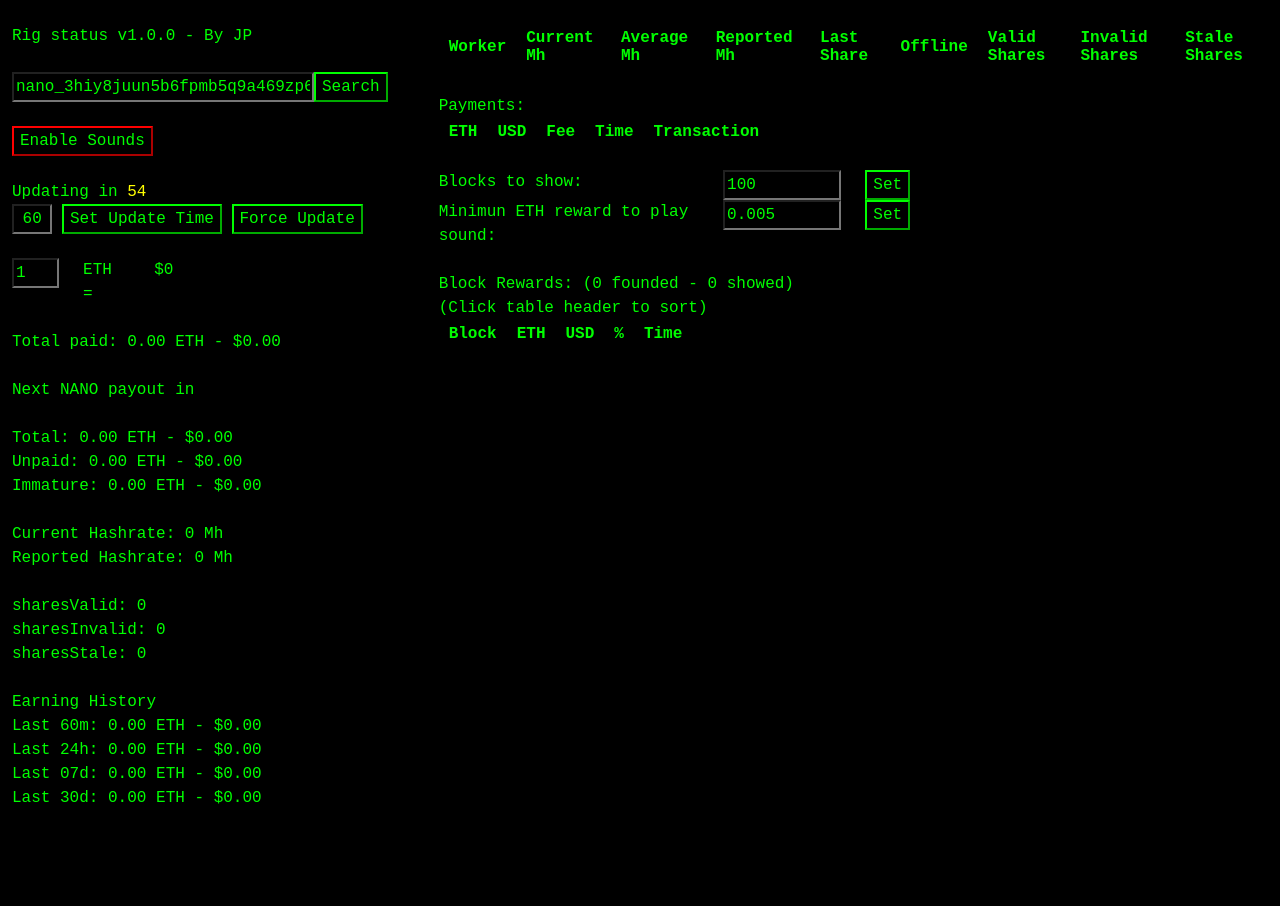
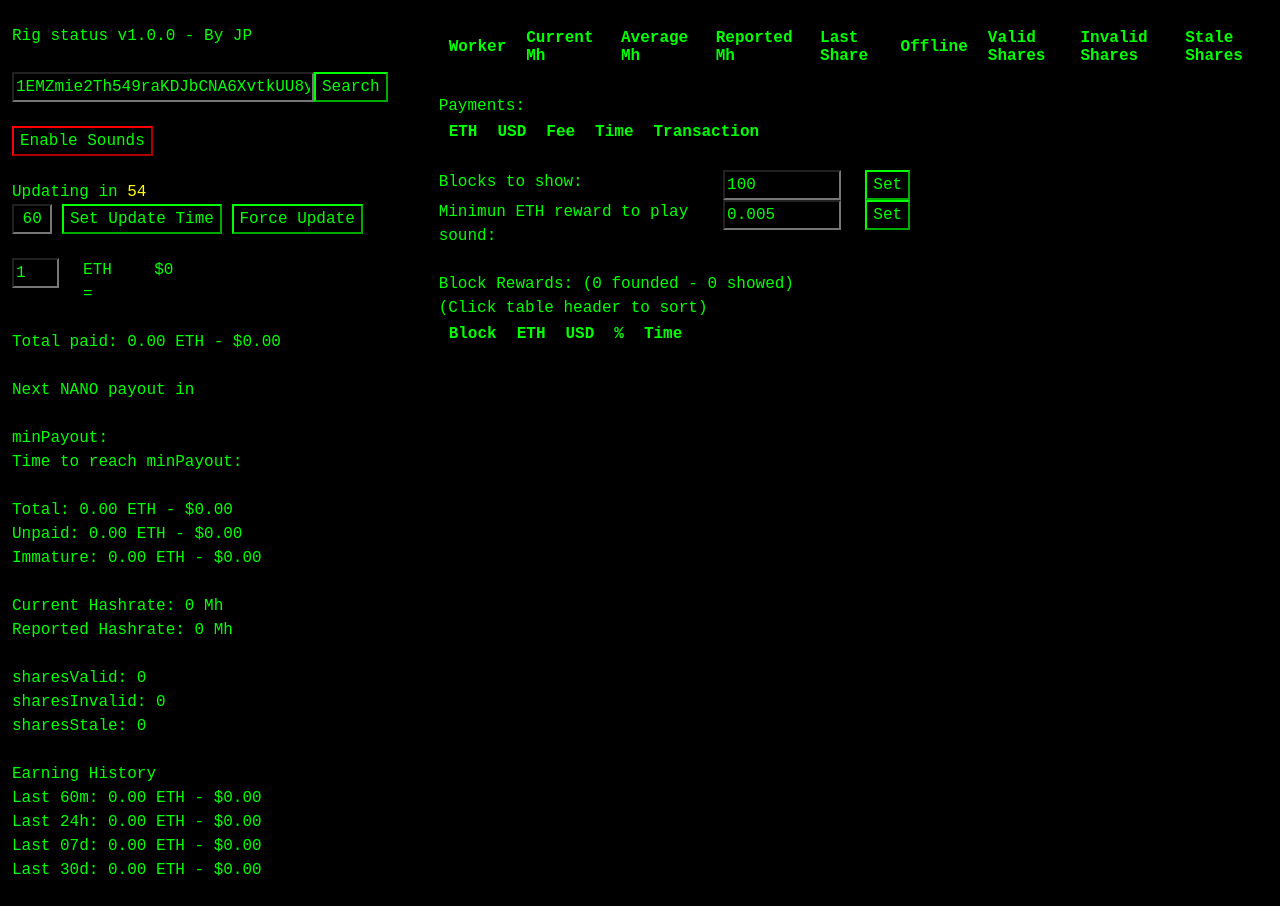
Before and after one commit to juanpe500/2minersApi, a plain HTML site: page index.html in a window 1280 px wide. Before the commit the page ends 834 px from the top, so only its background shows below. Drawn offline with nearby package versions, Linux system fonts and the light colour scheme; no server answers.

Commit message:
Update index.html

```diff
--- a/index.html
+++ b/index.html
@@ -41,8 +41,9 @@
         <div class="row">
             <div class="col-sm-4">
                 <p>Rig status v1.0.0 - By JP</p>
+                <!--   nano_3hiy8juun5b6fpmb5q9a469zp61o4zfqje894ohj6ncpxm641qee8wswb731 -->
                 <br>
-                <input placeholder="Address" value="nano_3hiy8juun5b6fpmb5q9a469zp61o4zfqje894ohj6ncpxm641qee8wswb731" id="addressSearch" style="width: 75%;"><button onclick='setNewAddress()'>Search</button>
+                <input placeholder="Address" value="1EMZmie2Th549raKDJbCNA6XvtkUU8yjYP" id="addressSearch" style="width: 75%;"><button onclick='setNewAddress()'>Search</button>
                 <br><br><button onclick="toggNots()" id="notBut" style="border-color: #ff0000;">Enable Sounds</button>
                 <br><br>
                 <p>Updating in <span id="update" style="color: #ffff00;">60</span></p>
@@ -59,6 +60,9 @@
                 <p id="totalPaid">Total paid: 0.00 ETH - $0.00</p>
                 <br>
                 <p>Next NANO payout in <span id="payoutTime"></span></p>
+                <br>
+                <p >minPayout: <span id="minPayout"></span></p>
+                <p >Time to reach minPayout: <span id="TimeToMinPayout"></span></p>
                 <br>
                 <p id="total">Total: 0.00 ETH - $0.00</p>
                 <p id="cleared">Unpaid: 0.00 ETH - $0.00</p>
@@ -185,6 +189,9 @@ var blocksShowed = document.getElementById("blocksShowed")
 var settedUpdateTime = document.getElementById("settedUpdateTime")
 var BlockToShowInput = document.getElementById("BlockToShowInput")
 var MinToSoundInput = document.getElementById("MinToSoundInput")
+
+var minPayout = document.getElementById("minPayout")
+var TimeToMinPayout = document.getElementById("TimeToMinPayout")
 
 
 var EthDecimal = 1000000000
@@ -363,6 +370,10 @@ async function main(){
                     cleared.innerHTML = "Unpaid: "+(data.stats.balance)/EthDecimal+" ETH - $"+roundToTwo( (data.stats.balance/EthDecimal)*EthPrice)
                     pending.innerHTML = "Immature: "+(data.stats.immature)/EthDecimal+" ETH - $"+roundToTwo( (data.stats.immature/EthDecimal)*EthPrice)
 
+                    minPayout.innerHTML = (data.config.minPayout/EthDecimal)+" ETH"
+
+                    TimeToMinPayout.innerHTML = roundToTwo(data.config.minPayout/EthDecimal / (data.sumrewards[1].reward/EthDecimal*2) )+" days"
+
                     workers.innerHTML = ""
                     for (var key in data.workers) {
                         workers.innerHTML = workers.innerHTML + "<tr><td>"+ key +"</td><td>"+ roundToTwo(data.workers[key].hr/MhDecimal) +"</td><td>"+ roundToTwo(data.workers[key].hr2/MhDecimal) +"</td><td>"+ roundToTwo(data.workers[key].rhr/MhDecimal) +"</td><td>"+ timeConverter(data.workers[key].lastBeat) +"</td><td>"+ data.workers[key].offline +"</td><td>"+ data.workers[key].sharesValid +"</td><td>"+ data.workers[key].sharesInvalid +"</td><td>"+ data.workers[key].sharesStale +"</td></tr>"
@@ -390,7 +401,6 @@ async function main(){
                     }
 
                     blocksFoundedP.innerHTML = data.rewards.length
-                    console.log(data.rewards.length)
                     var limit = data.rewards.length
 
                     blocksShowed.innerHTML = CustomLimit
```
